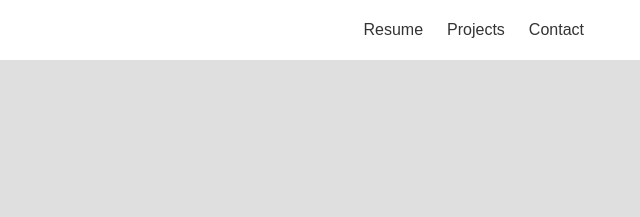
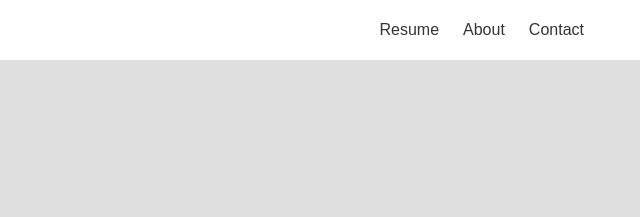
Before and after one commit to Saikiranbudigina1/Rajeshwari-Mam, a plain HTML site: page contact.html in a window 1280 px wide. Shown: the top 217 px of the page, 640-1280 px from the left. Drawn offline with Linux system fonts and the light colour scheme.

Commit message:
Update contact.html

```diff
--- a/contact.html
+++ b/contact.html
@@ -15,7 +15,7 @@
           </div>
           <ul class="menu">
             <li><a href="#">Resume</a></li>
-            <li><a href="#">Projects</a></li>
+            <li><a href="#">About</a></li>
             <li><a href="contact.html">Contact</a></li>
           </ul>
         </nav>
```
